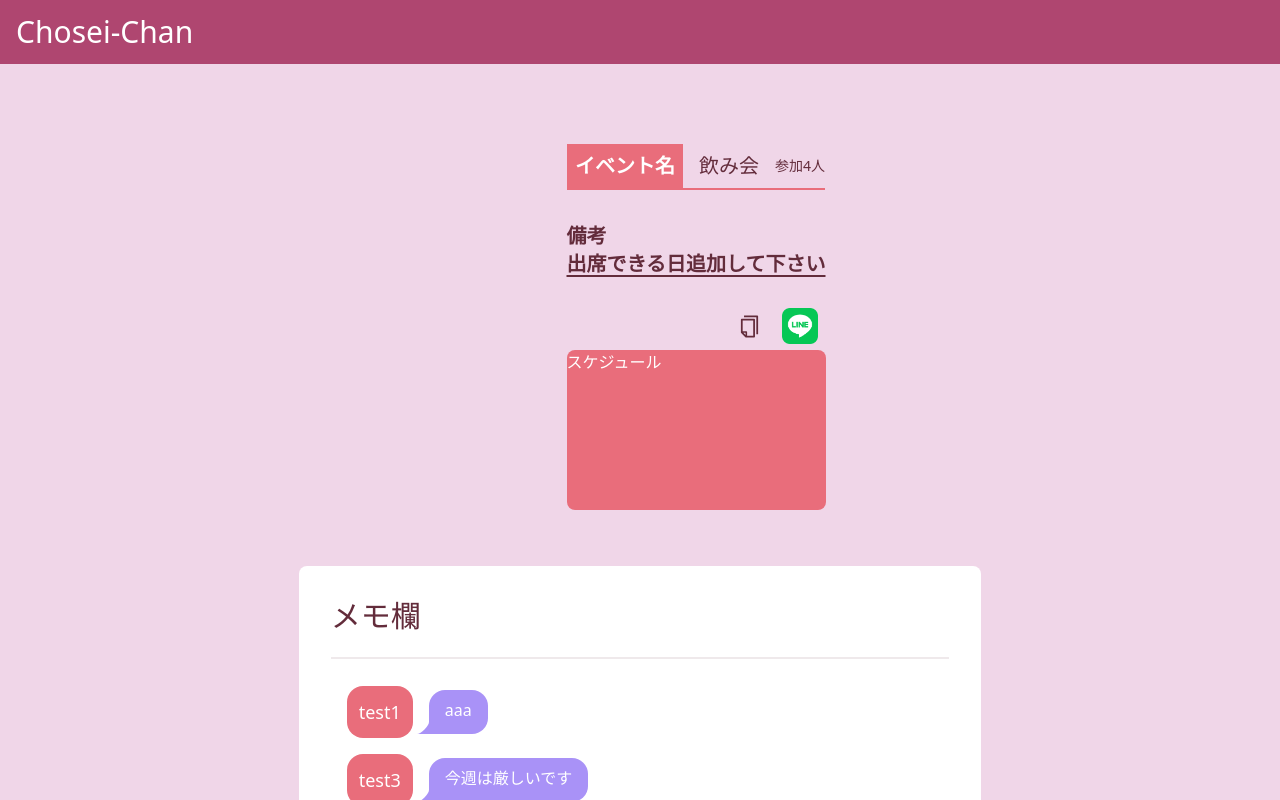
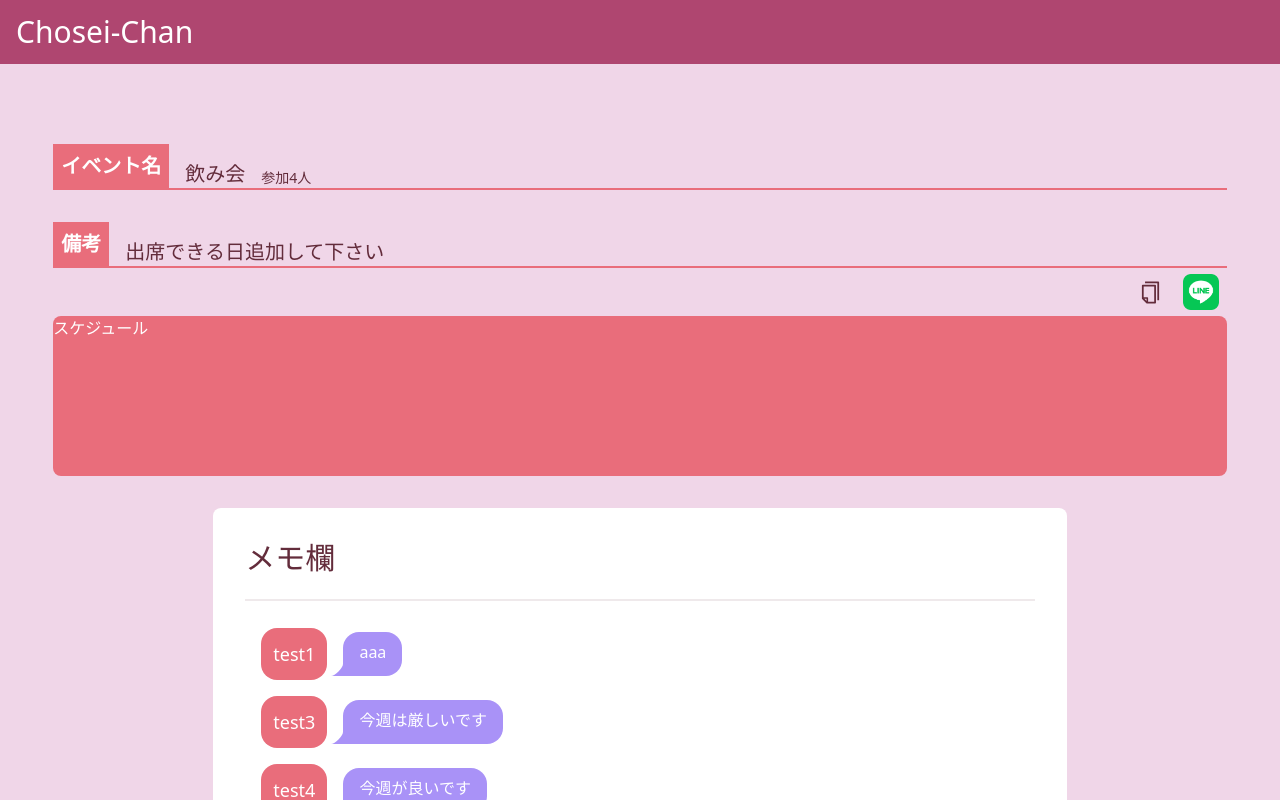
Before and after one commit to NUTFes/chosei-chan, a Next.js app: page /1 in a window 1280 px wide. Shown: the top 800 px of the page. Built offline with nearby package versions, Linux system fonts and the light colour scheme.

Commit message:
[fix] レイアウトの調整とフッターがウィンドウ下部にいくように調整

```diff
--- a/src/pages/[scheduleId]/index.tsx
+++ b/src/pages/[scheduleId]/index.tsx
@@ -6,26 +6,34 @@ import { USERS, SCHEDULE } from '@/constant/data'
 export default function Home() {
   return (
     <MainLayout>
-      <div className='mx-auto mt-20 flex w-4/5 flex-col items-center gap-8'>
-        <div className='flex items-center gap-4 border-b-2 border-primary col-span-2 ml-6 md:ml-28'>
+      <div className='min-h-screen flex flex-col'>
+        <main className='flex-grow'>
+          <div className='mt-20 flex flex-col items-center justify-center gap-8'>
+            <div className='flex w-11/12 items-end gap-4 border-b-2 border-primary'>
               <div className='bg-primary p-2'>
-            <p className='text-sm md:text-xl font-bold text-white whitespace-nowrap'>
+                <p className='whitespace-nowrap text-sm font-bold text-white md:text-xl'>
                   イベント名
                 </p>
               </div>
-          <p className='text-sm md:text-xl'>{SCHEDULE.name}</p>
-          <p className='ml-auto text-sm whitespace-nowrap'>参加{USERS.length}人</p>
+              <p className='break-all text-sm md:text-xl'>{SCHEDULE.name}</p>
+              <p className='whitespace-nowrap text-sm'>参加{USERS.length}人</p>
             </div>
-        <div className='col-span-2 ml-6 flex-col md:ml-28 '>
-          <p className='text-sm font-semibold md:text-xl'>備考</p>
-          <p className='whitespace-pre-wrap text-sm font-semibold md:text-xl underline underline-offset-4'>
+            <div className='flex w-11/12 flex-col'>
+              <div className='flex items-end gap-4 border-b-2 border-primary'>
+                <div className='bg-primary p-2'>
+                  <p className='whitespace-nowrap text-sm font-bold text-white md:text-xl'>
+                    備考
+                  </p>
+                </div>
+                <p className='whitespace-pre-wrap break-all text-sm md:text-xl'>
                   {SCHEDULE.memo}
                 </p>
-          <div className='my-6 w-full gap-4'>
+              </div>
+              <div className='my-auto gap-4'>
                 <div className='flex flex-row-reverse'>
                   <ShareButton />
                 </div>
-            <div className='h-40 w-full items-center justify-center rounded-lg bg-primary text-white'>
+                <div className='h-40 items-center justify-center rounded-lg bg-primary text-white'>
                   スケジュール
                 </div>
               </div>
@@ -34,6 +42,8 @@ export default function Home() {
               <MemoList users={USERS} />
             </div>
           </div>
+        </main>
+      </div>
     </MainLayout>
   )
 }
```
Lines whose indentation alone changed are shown as unchanged.
